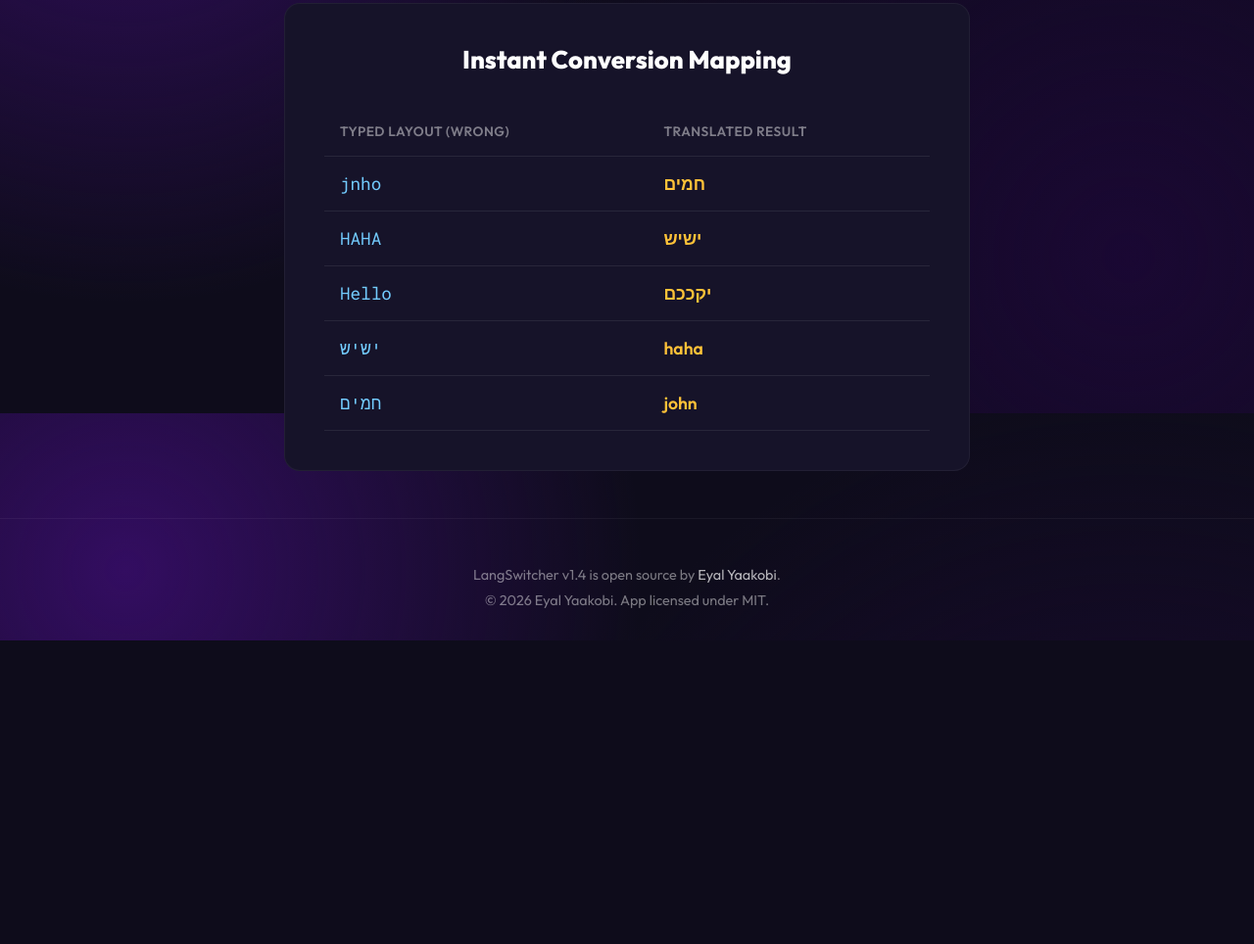
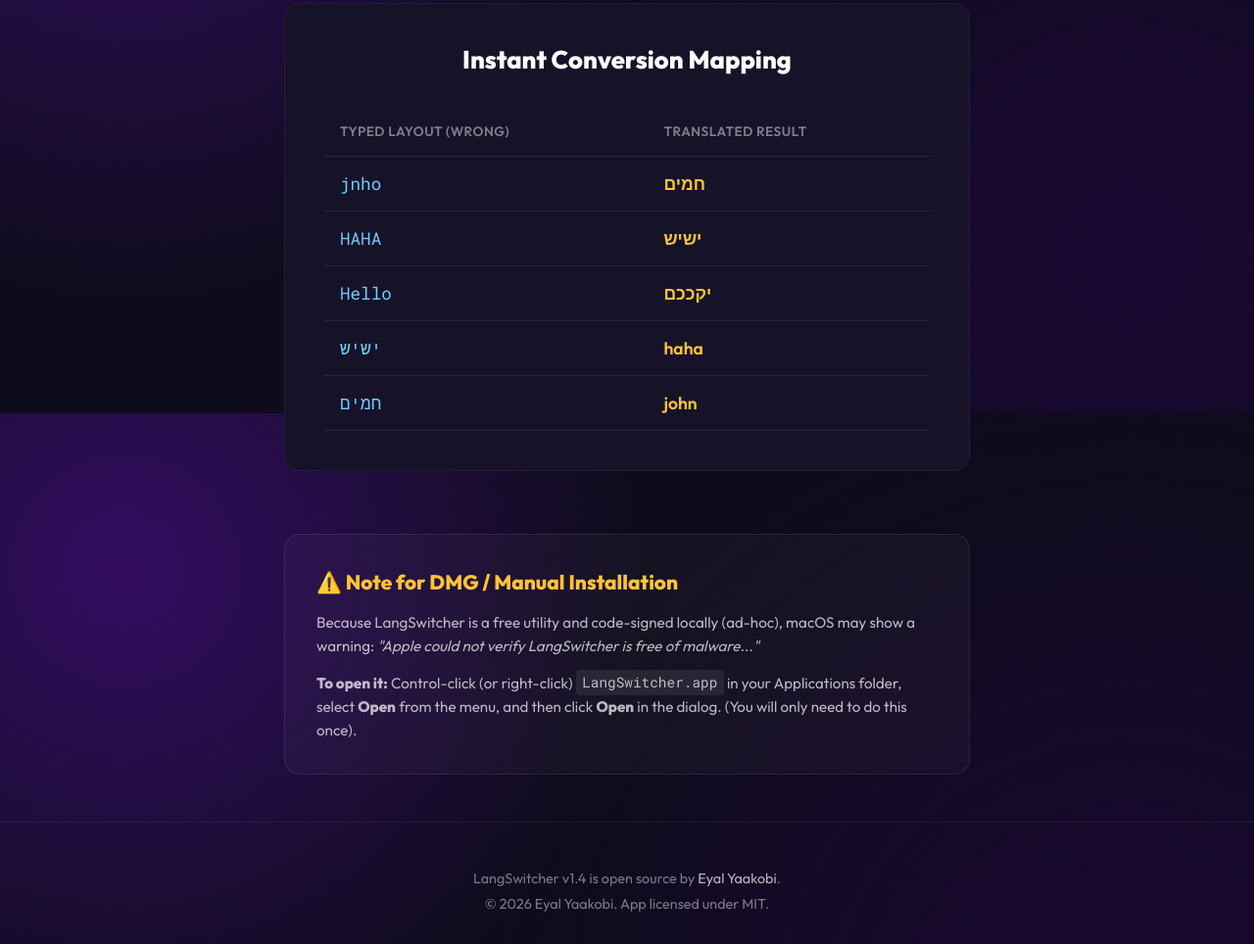
Before and after one commit to unix14/langswitcher, a plain HTML site: page public/index.html in a window 1280 px wide. Shown: the part 1178-2142 px from the top of the page at 98% size. Before the commit the page ends 1832 px from the top, so only its background shows below. Drawn offline with Linux system fonts and the light colour scheme.

Commit message:
Fix terminal layout overlap and add Gatekeeper malware warning guides

```diff
--- a/public/index.html
+++ b/public/index.html
@@ -217,6 +217,7 @@
 
         .terminal-body {
             padding: 1.5rem;
+            padding-right: 5.5rem;
             font-family: var(--font-mono);
             font-size: 0.95rem;
             color: var(--text-primary);
@@ -388,6 +389,42 @@
                 padding: 1.5rem;
             }
         }
+
+        .security-card {
+            width: 100%;
+            max-width: 700px;
+            background: rgba(255, 255, 255, 0.03);
+            border: 1px solid rgba(255, 255, 255, 0.08);
+            border-radius: 16px;
+            padding: 2rem;
+            text-align: left;
+            display: flex;
+            flex-direction: column;
+            gap: 0.8rem;
+            line-height: 1.6;
+        }
+
+        .security-card h3 {
+            font-size: 1.3rem;
+            font-weight: 700;
+            color: var(--accent-gold);
+            display: flex;
+            align-items: center;
+            gap: 8px;
+        }
+
+        .security-card p {
+            color: var(--text-secondary);
+            font-size: 0.95rem;
+        }
+
+        .security-card code {
+            font-family: var(--font-mono);
+            background: rgba(255, 255, 255, 0.08);
+            padding: 0.2rem 0.4rem;
+            border-radius: 4px;
+            font-size: 0.9rem;
+        }
     </style>
 </head>
 <body>
@@ -488,6 +525,12 @@
             </table>
         </section>
 
+        <section class="security-card">
+            <h3>⚠️ Note for DMG / Manual Installation</h3>
+            <p>Because LangSwitcher is a free utility and code-signed locally (ad-hoc), macOS may show a warning: <em>"Apple could not verify LangSwitcher is free of malware..."</em></p>
+            <p><strong>To open it:</strong> Control-click (or right-click) <code>LangSwitcher.app</code> in your Applications folder, select <strong>Open</strong> from the menu, and then click <strong>Open</strong> in the dialog. (You will only need to do this once).</p>
+        </section>
+
     </main>
 
     <footer>
```
Also changed, not shown: 1 other file.
